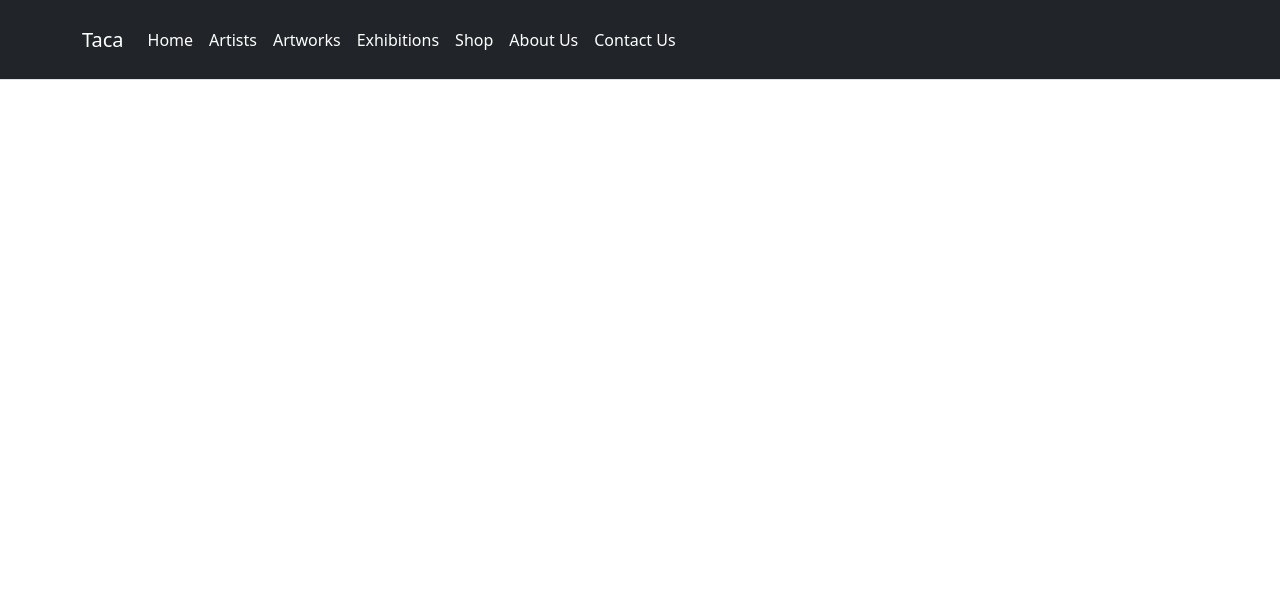
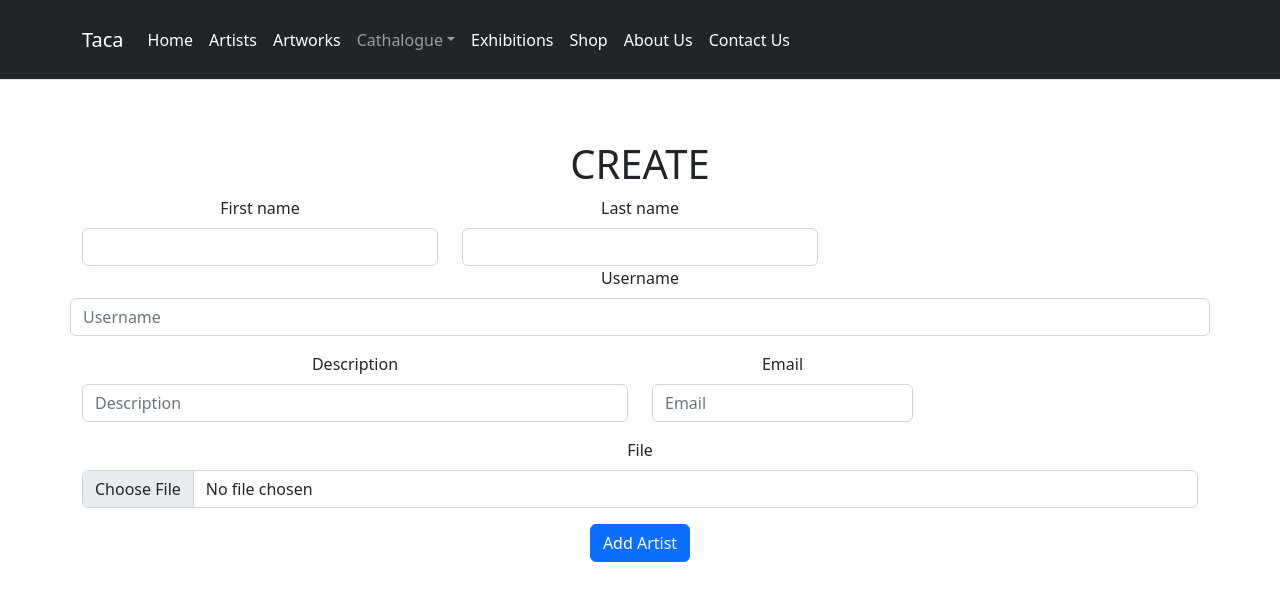
Before and after one commit to CibranMC/gallery-session-client, a React (Create React App) app: page /create-artist in a window 1280 px wide. Shown: the top 600 px of the page. Built offline with nearby package versions, Linux system fonts and the light colour scheme.

Commit message:
Details, artist form and routes

```diff
--- a/src/App.jsx
+++ b/src/App.jsx
@@ -1,22 +1,14 @@
 import './App.css';
-import { Route, Routes } from 'react-router-dom';
 
 import 'bootstrap/dist/css/bootstrap.min.css';
-
-import HomePage from './pages/HomePage';
 import NavBarComponent from './components/Navbar/Navbar'
-import ArtistsList from './pages/ArtistsPage';
-import ArtworksList from './pages/ArtworksPage';
+import AppRoutes from './routes/app.routes';
 
 function App() {
   return (
     <div className="App">
       <NavBarComponent />
-      <Routes>
-        <Route path='/' element={<HomePage />} />
-        <Route path='/artists' element={<ArtistsList />} />
-        <Route path='/artworks' element={<ArtworksList />} />
-      </Routes>
+      <AppRoutes />
     </div>
   );
 }
--- a/src/components/Navbar/Navbar.css
+++ b/src/components/Navbar/Navbar.css
@@ -11,4 +11,5 @@
 
 .link-navbar {
     color: white;
+    text-decoration: none;
 }
--- a/src/components/Navbar/Navbar.jsx
+++ b/src/components/Navbar/Navbar.jsx
@@ -1,7 +1,5 @@
-import Container from 'react-bootstrap/Container';
-import Nav from 'react-bootstrap/Nav';
-import Navbar from 'react-bootstrap/Navbar';
-// import { Link } from 'react-router-dom';
+import { Container, Nav, Navbar, NavDropdown } from 'react-bootstrap'
+import { Link } from 'react-router-dom';
 import './Navbar.css';
 
 function NavbarComponent() {
@@ -11,13 +9,16 @@ function NavbarComponent() {
                 <Container>
                     <Navbar.Brand href="#home">Taca</Navbar.Brand>
                     <Nav className="me-auto">
-                        <Nav.Link className="link-navbar" href='/'>Home</Nav.Link>
-                        <Nav.Link className="link-navbar" href="/artists">Artists</Nav.Link>
-                        <Nav.Link className="link-navbar" href="/artworks">Artworks</Nav.Link>
-                        <Nav.Link className="link-navbar" href="#home">Exhibitions</Nav.Link>
-                        <Nav.Link className="link-navbar" href="#features">Shop</Nav.Link>
-                        <Nav.Link className="link-navbar" href="#pricing">About Us</Nav.Link>
-                        <Nav.Link className="link-navbar" href="#">Contact Us</Nav.Link>
+                        <Nav.Link><Link className="link-navbar" to='/'>Home</Link></Nav.Link>
+                        <Nav.Link ><Link className="link-navbar" to='/artists'>Artists</Link></Nav.Link>
+                        <Nav.Link ><Link className="link-navbar" to="/artworks">Artworks</Link></Nav.Link>
+                        <NavDropdown title="Cathalogue" id="basic-nav-dropdown" alignright="true">
+                            <NavDropdown.Item><Link to="/create-artist">Create Artist</Link></NavDropdown.Item>
+                        </NavDropdown>
+                        <Nav.Link ><Link className="link-navbar" to="#home">Exhibitions</Link></Nav.Link>
+                        <Nav.Link ><Link className="link-navbar" to="/create-artist">Shop</Link></Nav.Link>
+                        <Nav.Link ><Link className="link-navbar" to="#pricing">About Us</Link></Nav.Link>
+                        <Nav.Link ><Link className="link-navbar" to="#">Contact Us</Link></Nav.Link>
                     </Nav>
                 </Container>
             </Navbar>
--- /dev/null
+++ b/src/pages/ArtistCreatePage.jsx
@@ -0,0 +1,136 @@
+import { useState } from 'react';
+import { useNavigate } from 'react-router-dom'
+import ArtistAPI from '../services/artists.service'
+import { Col, Container, Row, Button, Form } from 'react-bootstrap'
+
+const ArtistCreate = () => {
+    const navigate = useNavigate();
+    const [artist, setArtist] = useState({});
+
+
+
+    const createNewArtist = (event) => {
+        event.preventDefault()
+        ArtistAPI.createArtist(artist)
+            .then(() => {
+                console.log(artist)
+                navigate('/artists');
+            })
+    }
+
+    const updateNewArtist = (event) => {
+        const { name, value } = event.target
+        setArtist({ ...artist, [name]: value })
+    }
+
+    return (
+        <>
+            <div style={{ marginTop: '60px' }}></div>
+            <h1>CREATE</h1>
+            <Form onSubmit={createNewArtist}>
+                <Container>
+                    <Row className="mb-3">
+                        <Form.Group
+                            as={Col}
+                            md="4"
+                            controlId="validationFormik101"
+                            className="position-relative"
+                        >
+                            <Form.Label>First name</Form.Label>
+                            <Form.Control
+                                onChange={updateNewArtist}
+                                type="text"
+                                name="name"
+
+                            />
+                            <Form.Control.Feedback tooltip>Looks good!</Form.Control.Feedback>
+                        </Form.Group>
+                        <Form.Group
+                            as={Col}
+                            md="4"
+                            controlId="validationFormik102"
+                            className="position-relative"
+                        >
+                            <Form.Label>Last name</Form.Label>
+                            <Form.Control
+                                onChange={updateNewArtist}
+                                type="text"
+                                name="lastName"
+                            />
+
+                            <Form.Control.Feedback tooltip>Looks good!</Form.Control.Feedback>
+                        </Form.Group>
+                        <Form.Label>Username</Form.Label>
+                        <Form.Control
+                            onChange={updateNewArtist}
+                            type="text"
+                            placeholder="Username"
+                            aria-describedby="inputGroupPrepend"
+                            name="username"
+
+                        />
+                        <Form.Control.Feedback type="invalid" tooltip>
+                        </Form.Control.Feedback>
+                    </Row>
+                    <Row className="mb-3">
+                        <Form.Group
+                            as={Col}
+                            md="6"
+                            controlId="validationFormik103"
+                            className="position-relative"
+                        >
+                            <Form.Label>Description</Form.Label>
+                            <Form.Control
+                                onChange={updateNewArtist}
+                                type="textarea"
+                                placeholder="Description"
+                                name="description"
+                            />
+                        </Form.Group>
+                        <Form.Group
+                            as={Col}
+                            md="3"
+                            controlId="validationFormik104"
+                            className="position-relative"
+                        >
+                            <Form.Label>Email</Form.Label>
+                            <Form.Control
+                                onChange={updateNewArtist}
+                                type="text"
+                                placeholder="Email"
+                                name="email"
+
+                            />
+                            <Form.Control.Feedback type="invalid" tooltip>
+
+                            </Form.Control.Feedback>
+                        </Form.Group>
+                        <Form.Group
+                            as={Col}
+                            md="3"
+                            controlId="validationFormik105"
+                            className="position-relative"
+                        >
+                        </Form.Group>
+                    </Row>
+                    <Form.Group className="position-relative mb-3">
+                        <Form.Label>File</Form.Label>
+                        <Form.Control
+                            onChange={updateNewArtist}
+                            type="file"
+                            name="file"
+                        />
+                        <Form.Control.Feedback type="invalid" tooltip>
+                        </Form.Control.Feedback>
+                    </Form.Group>
+                    <Button type="submit">Add Artist</Button>
+                </Container>
+            </Form>
+        </>
+
+    )
+}
+
+
+
+export default ArtistCreate;
--- a/src/pages/ArtistsPage.jsx
+++ b/src/pages/ArtistsPage.jsx
@@ -1,13 +1,14 @@
 import { useEffect, useState } from 'react'
-import { Card, Col, Container, Row } from 'react-bootstrap'
+import { Card, Col, Container, Row, Button } from 'react-bootstrap'
 import ArtistAPI from '../services/artists.service'
+import { Link } from 'react-router-dom'
 
 const ArtistsList = () => {
     const [artists, setArtists] = useState([])
 
     useEffect(() => {
         ArtistAPI.getAllArtists().then((artists) => {
-
+            console.log(artists)
             setArtists(artists.results)
         })
     }, [])
@@ -26,6 +27,7 @@ const ArtistsList = () => {
                                             <Card.Title>{artist.name} {artist.lastName}</Card.Title>
                                             <Card.Text>{artist.description}</Card.Text>
                                         </Card.Body>
+                                        <Card.Footer><Button><Link to={`/artists/${artist._id}`}>Details</Link></Button></Card.Footer>
                                     </Card>
                                 </Col>
                             )
--- /dev/null
+++ b/src/pages/ArtworkCreatePage.jsx
@@ -0,0 +1,22 @@
+// import { useState } from 'react';
+// import { useNavigate } from 'react-router-dom'
+// import ArtworksAPI from '../services/artworks.service'
+
+// const ArtworkCreate = () => {
+//     const navigate = useNavigate();
+//     const [artwork, setArtwork] = useState({});
+
+//     const createNewArtwork = () => {
+//         ArtworkAPI.createArtwork({ artistName, name, description, year, technique, price }).then(() => {
+//             console.log('Create');
+//         })
+//     }
+//     return (
+//         <>
+//         </>
+//     )
+
+// }
+
+
+// export default ArtworkCreate;
--- a/src/pages/ArtworksPage.jsx
+++ b/src/pages/ArtworksPage.jsx
@@ -7,7 +7,7 @@ const ArtworksList = () => {
 
     useEffect(() => {
         ArtWorksAPI.getAllArtworks().then((artworks) => {
-
+            console.log(artworks)
             setArtworks(artworks.results)
         })
     }, [])
@@ -17,7 +17,7 @@ const ArtworksList = () => {
             <Container>
                 <Row xs={3} className='g-4'>
                     {
-                        artworks.map((artwork) => {
+                        artworks?.map((artwork) => {
                             return (
                                 <Col key={artwork._id}>
                                     <Card style={{ width: '18rem' }}>
--- /dev/null
+++ b/src/routes/app.routes.jsx
@@ -0,0 +1,24 @@
+import { Route, Routes } from 'react-router-dom'
+import HomePage from '../pages/HomePage';
+import ArtistsList from '../pages/ArtistsPage';
+import ArtworksList from '../pages/ArtworksPage';
+import ArtistCreate from '../pages/ArtistCreatePage';
+import ArtworkCreate from '../pages/ArtworkCreatePage';
+import ArtistDetail from '../pages/ArtistsDetailsPage';
+
+const AppRoutes = () => {
+
+    return (
+        <Routes>
+            <Route path='/' element={<HomePage />} />
+            <Route path='/artists' element={<ArtistsList />} />
+            <Route path='/artworks' element={<ArtworksList />} />
+            <Route path='/create-artist' element={<ArtistCreate />} />
+            {/* <Route path='/create-artwork' element={<ArtworkCreate />} /> */}
+            <Route path='/artists/:id' element={<ArtistDetail />} />
+        </Routes>
+
+    )
+}
+
+export default AppRoutes
--- a/src/services/artists.service.js
+++ b/src/services/artists.service.js
@@ -11,6 +11,10 @@ class ArtistAPI extends InitAxios {
             .then((response) => response.data)
     }
 
+    createArtist(body) {
+        return this.axios.post('/', body).then((response) => response.data)
+    }
+
     getOneArtistById(id) {
         return this.axios.get(`/${id}`).then((response) => response.data)
     }
--- a/src/services/artworks.service.js
+++ b/src/services/artworks.service.js
@@ -11,6 +11,10 @@ class ArtWorksAPI extends InitAxios {
             .then((response) => response.data)
     }
 
+    createArtwork(body) {
+        return this.axios.post('/', body).then((response) => response.data)
+    }
+
 }
 
 export default new ArtWorksAPI()
```
Also changed, not shown: src/components/ArtistCard/ArtistCard.jsx (+2 -7 lines), src/pages/ArtistsDetailsPage.jsx (+33 -0 lines).
